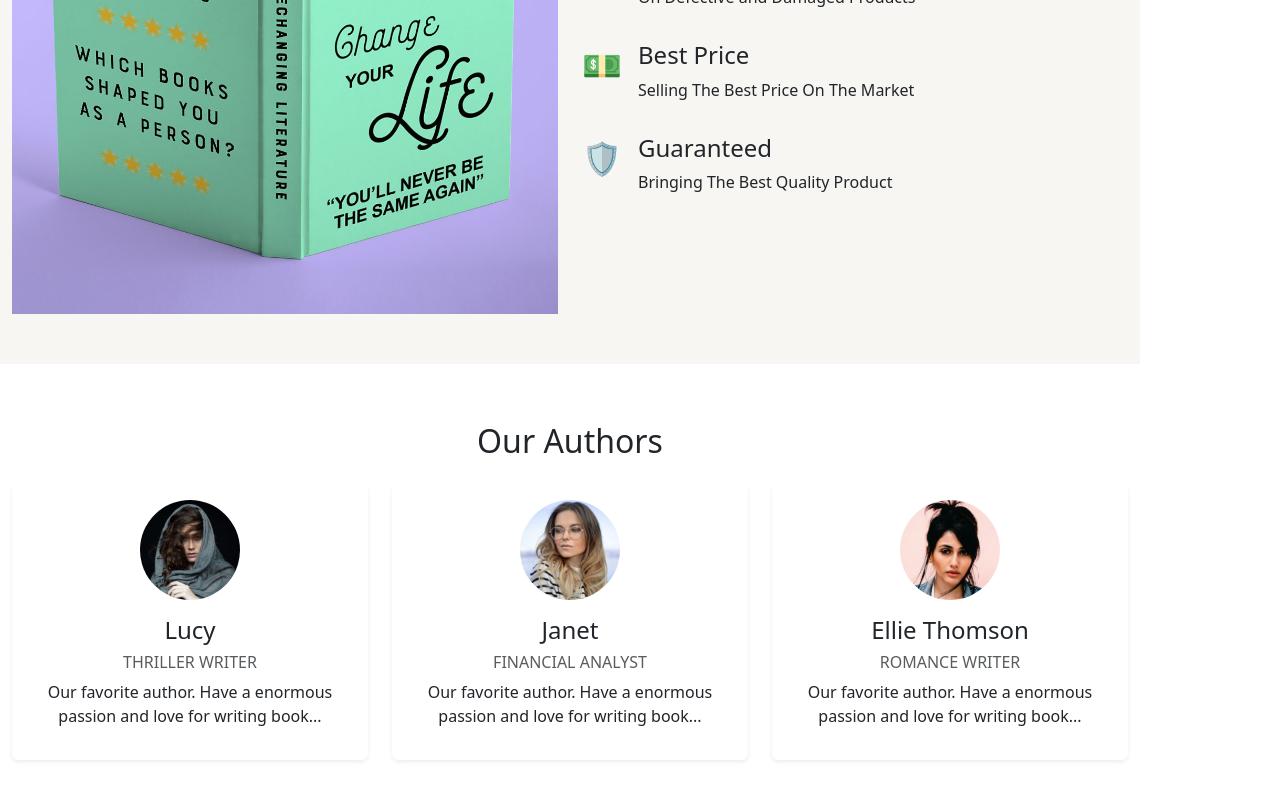
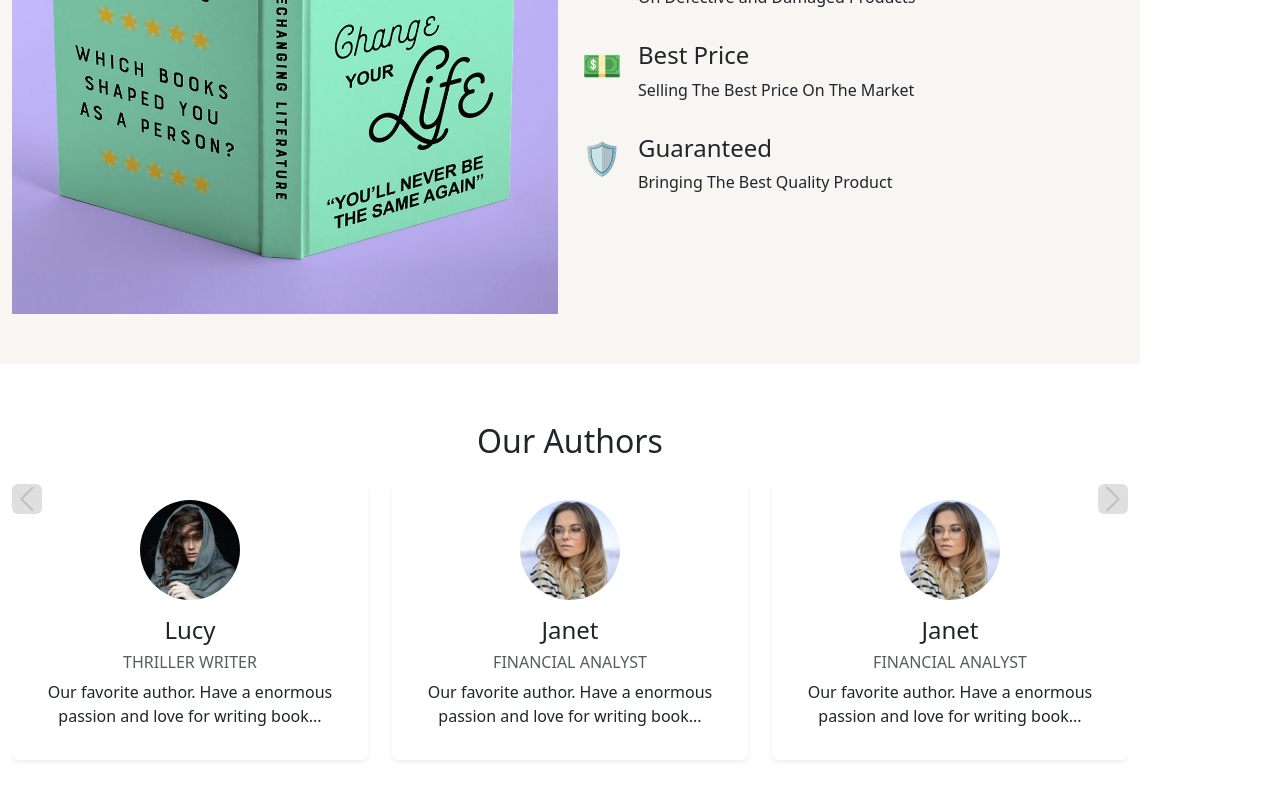
Before and after one commit to VixFong/BookStoreMana, a React (Vite) app: page / in a window 1280 px wide. Shown: the part 2994-3794 px from the top of the page. Built offline with nearby package versions, Linux system fonts and the light colour scheme.

Commit message:
Modified Authors Component (Added Carousel To Slide Card

```diff
--- a/src/Component/Authors.jsx
+++ b/src/Component/Authors.jsx
@@ -15,6 +15,24 @@ export const Authors = () => {
             imgSrc: "/Bellis.jpg",
         },
         {
+            name: "Janet",
+            title: "FINANCIAL ANALYST",
+            description: "Our favorite author. Have a enormous passion and love for writing book...",
+            imgSrc: "/Bellis.jpg",
+        },
+        {
+            name: "Janet",
+            title: "FINANCIAL ANALYST",
+            description: "Our favorite author. Have a enormous passion and love for writing book...",
+            imgSrc: "/Bellis.jpg",
+        },
+        {
+            name: "Janet",
+            title: "FINANCIAL ANALYST",
+            description: "Our favorite author. Have a enormous passion and love for writing book...",
+            imgSrc: "/Bellis.jpg",
+        },
+        {
             name: "Ellie Thomson",
             title: "ROMANCE WRITER",
             description: "Our favorite author. Have a enormous passion and love for writing book...",
@@ -22,15 +40,37 @@ export const Authors = () => {
         }
     ];
 
+    const Array = (array, size) =>{
+        const a = [];
+        for (let i = 0; i < array.length; i += size){
+            a.push(array.slice(i, i + size));
+        }
+        return a;
+    };
+
+    const authorsArray = Array (authors, 3);
+
+    const arrowStyle = {
+        filter: 'invert(0.5)',
+        backgroundColor: 'rgba(0,0,0,0.5)',
+        borderRadius: '20%',
+        width: '30px',
+        height: '30px',
+    };
+
     return (
         <div style={{ backgroundColor: '#FFFFFF', padding: '50px 0' }}>
             <div className="container text-center">
                 <div className="mb-4">
                     <h2 className="mt-2">Our Authors</h2>
                 </div>
+                <div id = "Carousel" className='carousel slide' data-bs-ride ="carousel">
+                    <div className='carousel-inner'>
+                        {authorsArray.map((chunk, index) => (
+                            <div className={`carousel-item ${index === 0 ? 'active' : ''}`} key={index}>
                                 <div className="row justify-content-center">
-                    {authors.map((author, index) => (
-                        <div className="col-12 col-md-6 col-lg-4 mb-4" key={index}>
+                                    {chunk.map((author, idx) => (
+                                        <div className="col-12 col-md-6 col-lg-4 mb-4" key={idx}>
                                             <div className="card h-100 border-0 shadow-sm">
                                                 <div className="card-body">
                                                     <div className="mb-3">
@@ -45,6 +85,18 @@ export const Authors = () => {
                                      ))}
                                 </div>
                             </div>
+                        ))}
+                    </div>
+                    <button className="carousel-control-prev" type="button" data-bs-target="#Carousel" data-bs-slide="prev" style={arrowStyle}>
+                        <span className="carousel-control-prev-icon" aria-hidden="true"></span>
+                        <span className="visually-hidden">Previous</span>
+                    </button>
+                    <button className="carousel-control-next" type="button" data-bs-target="#Carousel" data-bs-slide="next" style={arrowStyle}>
+                        <span className="carousel-control-next-icon" aria-hidden="true"></span>
+                        <span className="visually-hidden">Next</span>
+                    </button>
+                </div>
+            </div>
         </div>
     );
 };
```
Lines whose indentation alone changed are shown as unchanged.
